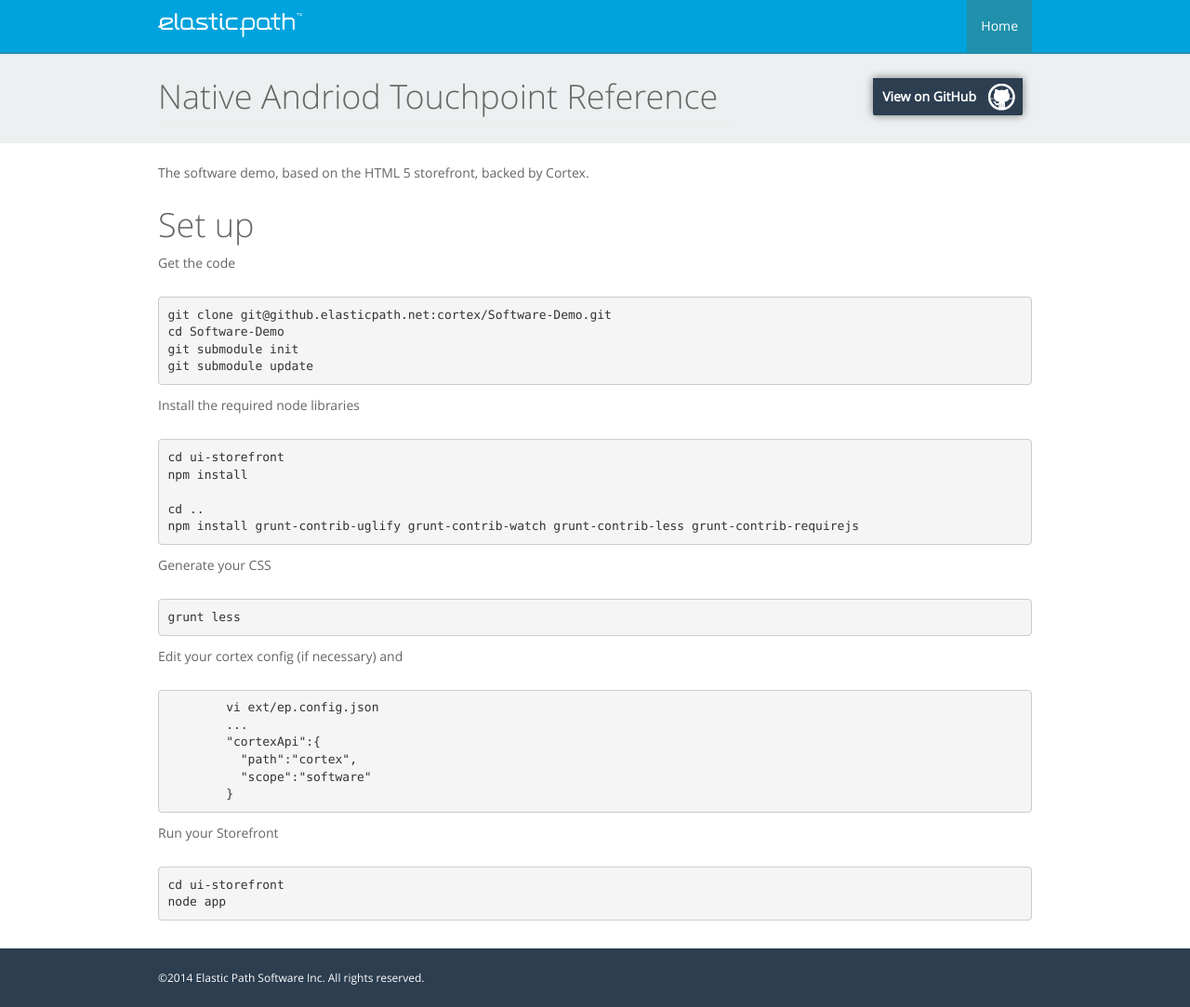
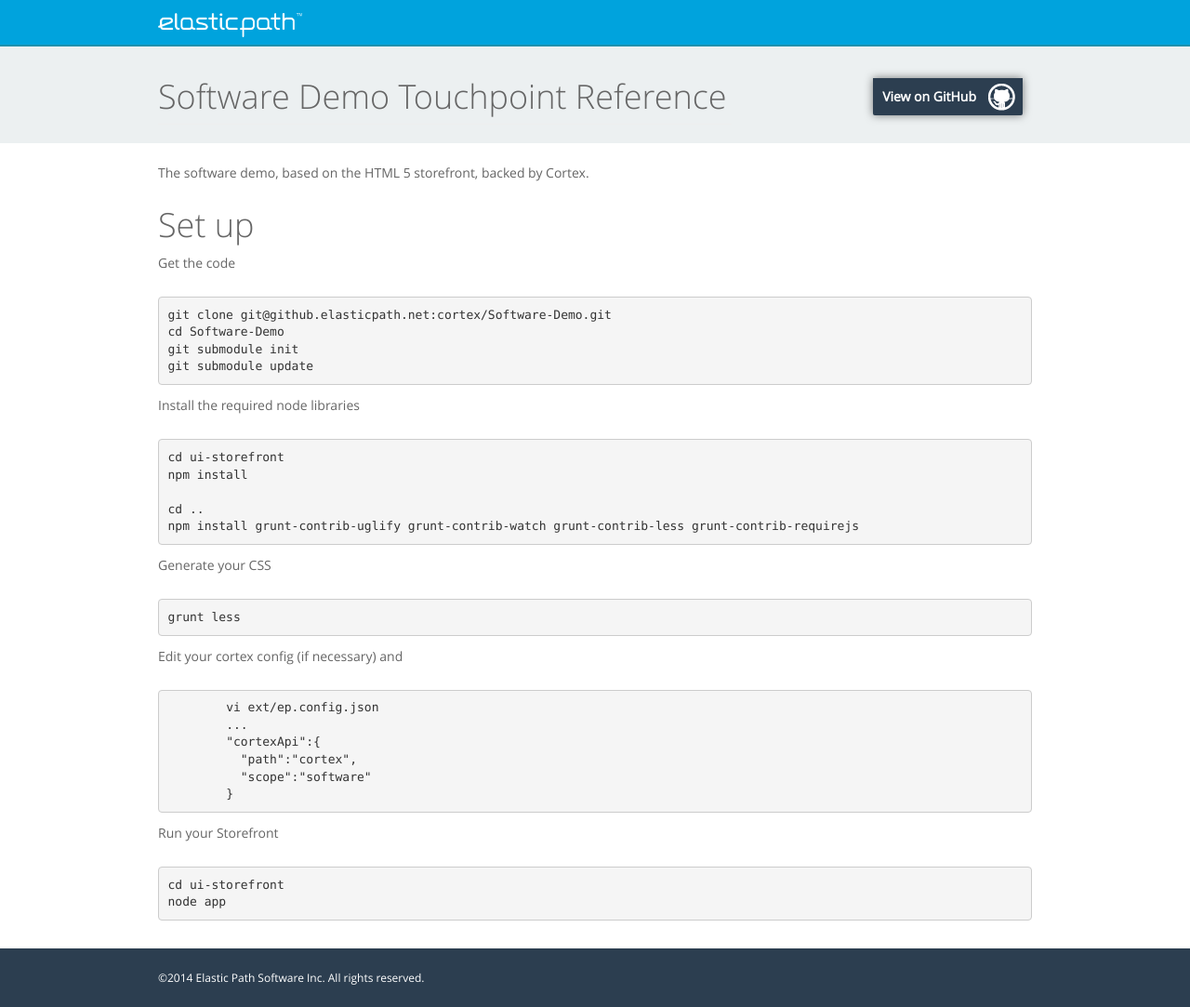
Before and after one commit to elasticpath/software-demo-touchpoint-reference, a Jekyll site: the page built from index.md, in a window 1280 px wide and 1083 px high. Shown: the whole window at 93% size. Built offline with Jekyll 4.4.1, drawn with Linux system fonts in a browser that asks for light colours; nearby versions of some CDN libraries; library files that are not in the unit come from our copies.

Commit message:
[CU-292] modify layout to remove main navigation
and link EP logo to dev portal reference app page

```diff
--- a/_layouts/master.html
+++ b/_layouts/master.html
@@ -12,7 +12,7 @@
   <link rel="stylesheet" type="text/css" media="screen" href="{{ site.baseurl }}/stylesheets/prettify.css">
   <link rel="stylesheet" type="text/css" media="screen" href="{{ site.baseurl }}/stylesheets/html5Docs.css">
 
-  <title>Native Andriod Touchpoint Reference - Elastic Path - {{ page.title }}</title>
+  <title>Software Demo Touchpoint Reference - Elastic Path - {{ page.title }}</title>
 </head>
 
 <body class="html not-front logged-in one-sidebar sidebar-first page-node page-node- page-node-1843 node-type-page navbar-is-fixed-top">
@@ -27,14 +27,14 @@
         <span class="icon-bar"></span>
         <span class="icon-bar"></span>
       </button>
-      <a class="navbar-brand" href="{{ site.baseurl }}/" title="Home">
-        <img src="{{ site.baseurl }}/images/logo.png" alt="Home" width="155">
+      <a class="navbar-brand" href="http://developers.elasticpath.com/reference-applications" title="Reference App Home">
+        <img src="{{ site.baseurl }}/images/logo.png" alt="Elastic Path Logo" width="155">
       </a>
     </div>
 
-    <div class="collapse navbar-collapse">
+    <!-- <div class="collapse navbar-collapse">
       <nav role="navigation">
-        <!-- Simple (and ugly) menu generator for Jekyll -->
+
         <ul class="menu nav navbar-nav">
           {% for weight in (1..10) %}
           {% for p in site.pages %}
@@ -49,7 +49,7 @@
           {% endfor %}
         </ul>
       </nav>
-    </div>
+    </div> -->
 
   </div>
 </header>
@@ -57,7 +57,7 @@
   <div class="container">
     <div class="row">
       <div class="col-sm-8">
-        <h1 class="page-header">Native Andriod Touchpoint Reference</h1>
+        <h1 class="page-header">Software Demo Touchpoint Reference</h1>
       </div>
       <div class="col-sm-4">
         <a class="repo-link" href="{{ site.repository }}">View on GitHub</a>
```
